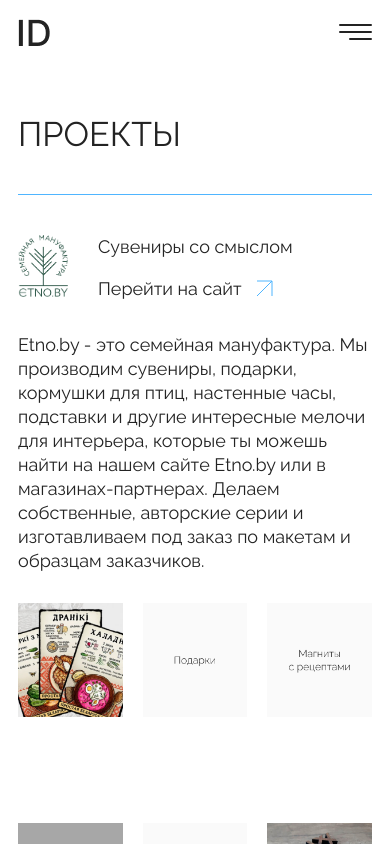
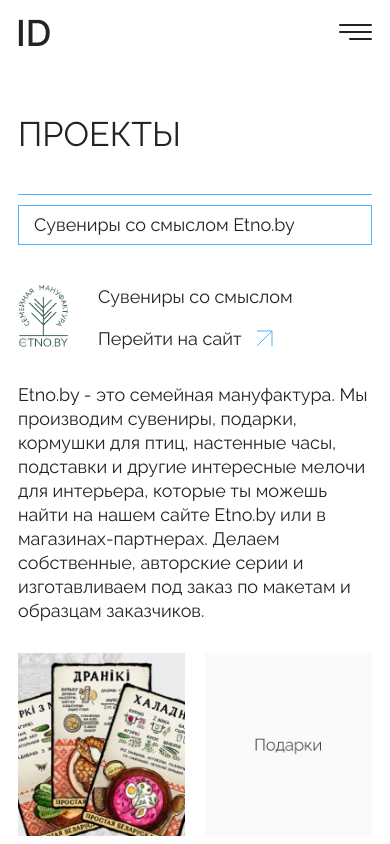
Before and after one commit to kerus2014/ilya-landing, a React (Create React App) app: page /projects/etno in a window 390 px wide. Shown: the top 844 px of the page. Built offline with nearby package versions, Linux system fonts and the light colour scheme.

Commit message:
feat: add dropdown menu when width < 1000px

```diff
--- a/src/components/BlockWithNav/index.tsx
+++ b/src/components/BlockWithNav/index.tsx
@@ -3,6 +3,7 @@
 import { NavLink, Outlet } from "react-router-dom";
 import { InnerNavData } from "../../types";
 import styles from "./index.module.scss";
+import Dropdown from "../Dropdown";
 
 interface IBlockWithNav {
   title: string;
@@ -16,6 +17,7 @@
   return (
     <BlockTemplate>
       <TitleWithBottomLine title={title} subtitle={subtitle} />
+      <Dropdown dropdownData={navData} />
       <div className={styles.block}>
         <div className={styles["block__nav-column"]}>
           {navTitle && (
--- /dev/null
+++ b/src/components/Dropdown/index.module.scss
@@ -0,0 +1,39 @@
+@import "../../styles/variables.scss";
+.dropdown {
+  display: none;
+  position: relative;
+  margin-top: 10px;
+  width: 100%;
+  height: 40px;
+  border: 1px solid $primaryColor;
+
+  justify-content: space-between;
+  align-items: center;
+  cursor: pointer;
+  &__value {
+    padding-left: 15px;
+  }
+  &__items {
+    top: 50px;
+    background-color: white;
+    width: 100%;
+    position: absolute;
+    display: none;
+
+    &_visible {
+      display: flex;
+      flex-direction: column;
+      gap: 20px;
+      padding: 20px 0;
+      border: 1px solid $primaryColor;
+      z-index: 2;
+      padding-left: 15px;
+    }
+  }
+}
+
+@media (max-width: 1000px) {
+  .dropdown {
+    display: flex;
+  }
+}
--- /dev/null
+++ b/src/components/Dropdown/index.tsx
@@ -0,0 +1,54 @@
+import React, { useState } from "react";
+import { InnerNavData } from "../../types";
+import { useLocation, useNavigate } from "react-router";
+import styles from "./index.module.scss";
+import cn from "classnames";
+interface IProps {
+  dropdownData: InnerNavData[];
+}
+
+const Dropdown = (props: IProps) => {
+  const { dropdownData } = props;
+  const { pathname } = useLocation();
+  const [open, setOpen] = useState<boolean>(false);
+  const navigate = useNavigate();
+  const initialValue = dropdownData.find((elem) => elem.to === pathname);
+
+  const [value, setValue] = useState(initialValue?.value);
+
+  const closeDropdownMenu = () => {
+    setOpen(false);
+  };
+  const toggleDropdownMenu = () => {
+    setOpen((prevState) => !prevState);
+  };
+  const clickDropdownItem = (
+    e: React.MouseEvent<HTMLDivElement, MouseEvent>,
+    path: string,
+    value: string
+  ) => {
+    e.stopPropagation();
+    closeDropdownMenu();
+    setValue(value);
+    navigate(path);
+  };
+
+  return (
+    <div className={styles.dropdown} onClick={toggleDropdownMenu}>
+      <div className={styles["dropdown__value"]}>{value}</div>
+      <div
+        className={cn(styles["dropdown__items"], {
+          [styles["dropdown__items_visible"]]: open,
+        })}
+      >
+        {dropdownData.map(({ to, value }) => (
+          <div key={value} onClick={(e) => clickDropdownItem(e, to, value)}>
+            {value}
+          </div>
+        ))}
+      </div>
+    </div>
+  );
+};
+
+export default Dropdown;
--- a/src/pages/Projects/Etno/index.module.scss
+++ b/src/pages/Projects/Etno/index.module.scss
@@ -51,3 +51,11 @@
     }
   }
 }
+
+@media (max-width: 600px) {
+  .etno {
+    &__images-grid {
+      grid-template-columns: 1fr 1fr;
+    }
+  }
+}
```
Also changed, not shown: src/pages/Projects/Etno/index.tsx (+42 -13 lines).
